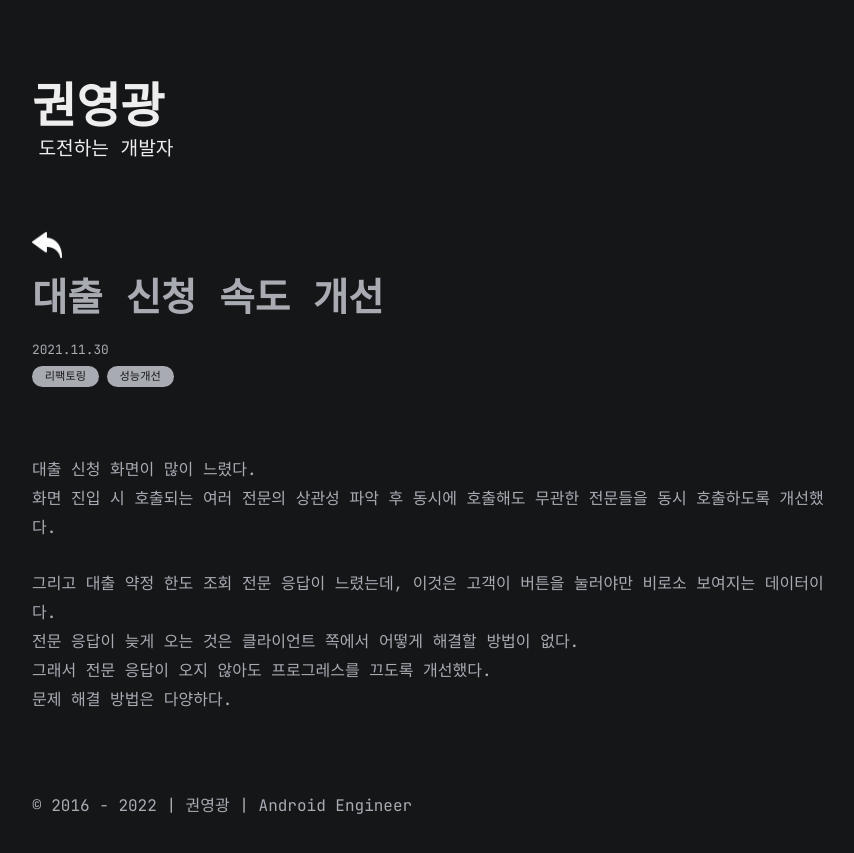
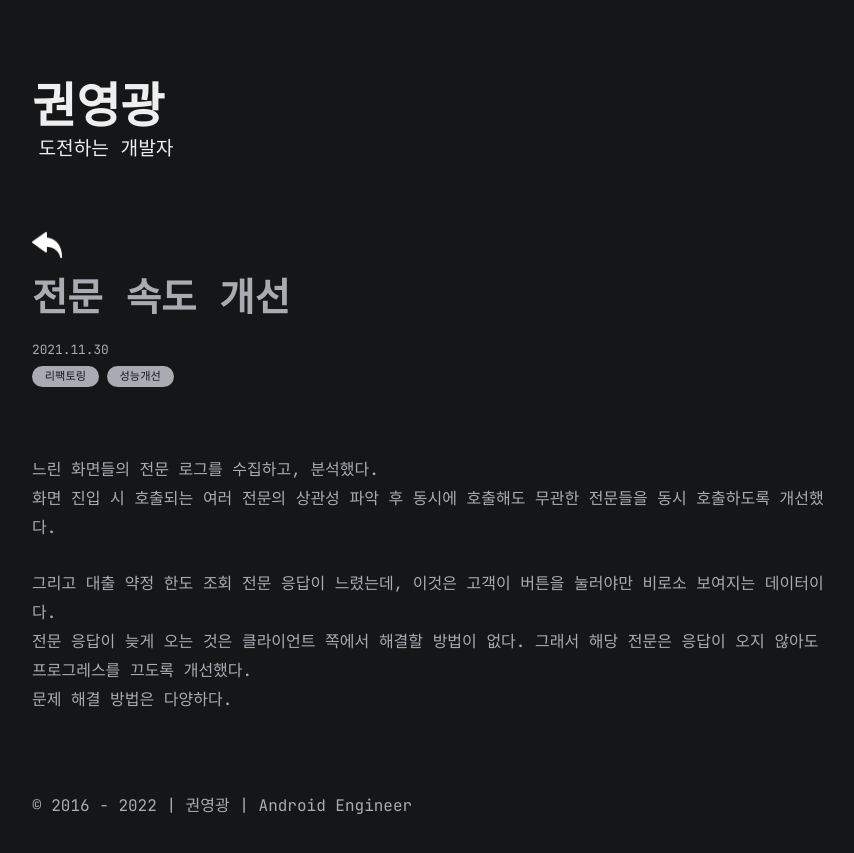
Before and after one commit to kwon0koang/kwon0koang.github.io, a Jekyll site: the page built from all_collections/_posts/2021-11-30-refactoring_apply_loan.md, in a window 1280 px wide. Shown: the top 853 px of the page, without its empty margins (208-1062 px from the left). Built offline with Jekyll 4.4.1, drawn with Linux system fonts in a browser that asks for light colours.

Commit message:
[kyk] 포스트 수정

```diff
--- a/all_collections/_posts/2021-11-30-refactoring_apply_loan.md
+++ b/all_collections/_posts/2021-11-30-refactoring_apply_loan.md
@@ -1,14 +1,13 @@
 ---
 layout: post
-title: 대출 신청 속도 개선
+title: 전문 속도 개선
 date: 2021-11-30 01:01:01
 categories: [리팩토링, 성능개선]
 ---
 
-대출 신청 화면이 많이 느렸다.
+느린 화면들의 전문 로그를 수집하고, 분석했다.
 화면 진입 시 호출되는 여러 전문의 상관성 파악 후 동시에 호출해도 무관한 전문들을 동시 호출하도록 개선했다.
 
 그리고 대출 약정 한도 조회 전문 응답이 느렸는데, 이것은 고객이 버튼을 눌러야만 비로소 보여지는 데이터이다.
-전문 응답이 늦게 오는 것은 클라이언트 쪽에서 어떻게 해결할 방법이 없다.
-그래서 전문 응답이 오지 않아도 프로그레스를 끄도록 개선했다.
+전문 응답이 늦게 오는 것은 클라이언트 쪽에서 해결할 방법이 없다. 그래서 해당 전문은 응답이 오지 않아도 프로그레스를 끄도록 개선했다.
 문제 해결 방법은 다양하다.
```
